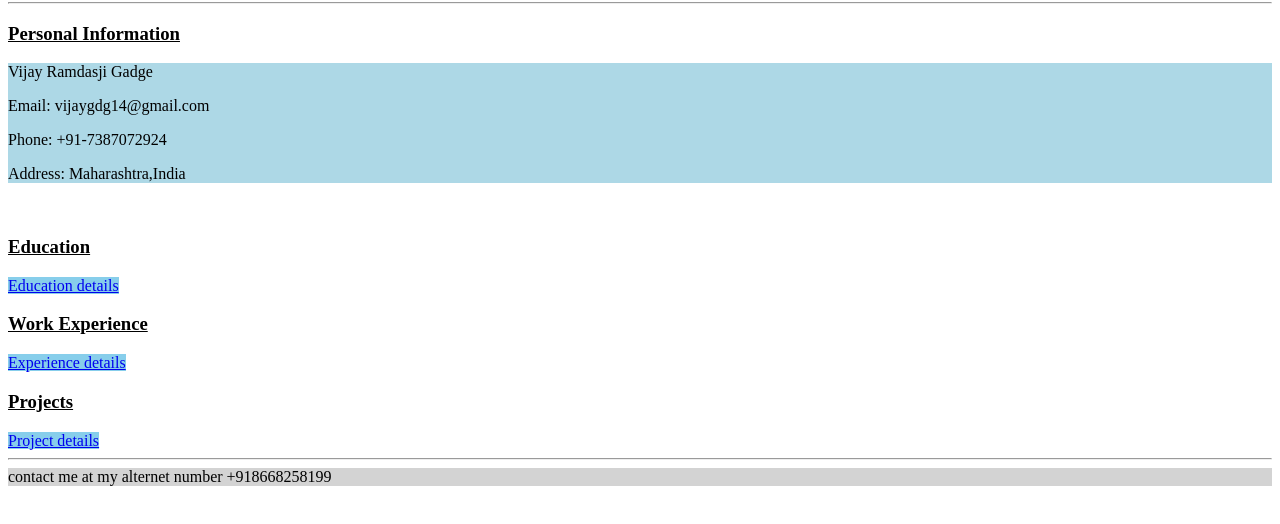
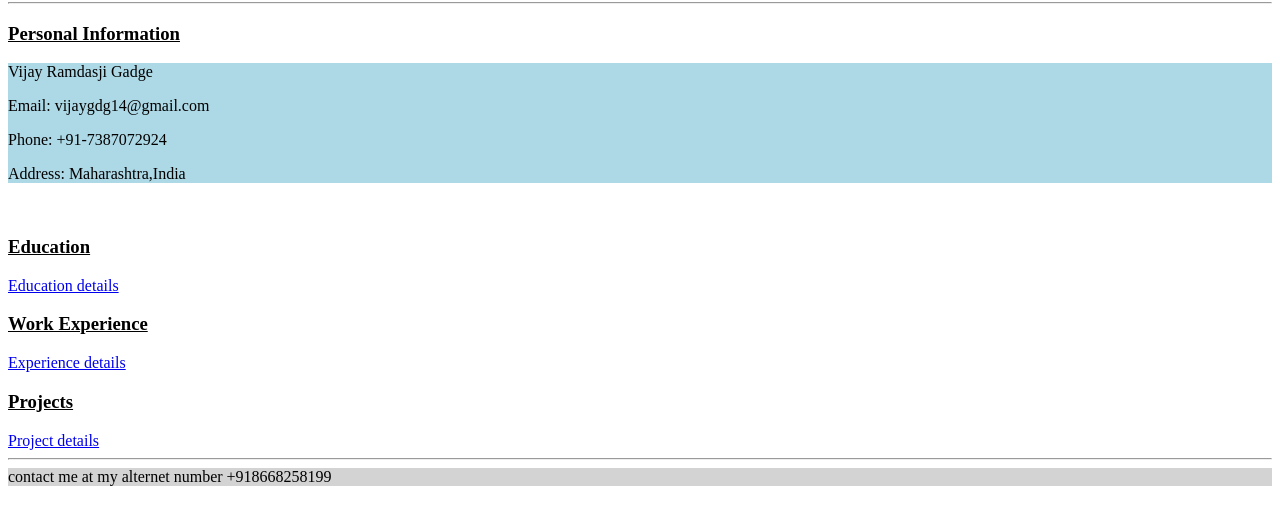
Before and after one commit to VijayGadge09/Resume, a plain HTML site: page index.html in a window 1280 px wide. Shown: the part 78-602 px from the top of the page. Drawn offline with Linux system fonts and the light colour scheme.

Commit message:
Update index.html

```diff
--- a/index.html
+++ b/index.html
@@ -24,7 +24,7 @@
       <section>
     <h3> <u>Education</u> </h3>
       </section>
-      <span style="background-color:skyblue">
+      <span>
     <a href="./education.html"target="_main">Education details</a>
         </span>
 
@@ -33,7 +33,7 @@
       <section>
     <h3> <u>Work Experience</u> </h3>
       </section>
-     <span style="background-color:skyblue">
+     <span>
     <a href="./experience.html"target="_main">Experience details</a>
        </span>
 
@@ -42,7 +42,7 @@
       <section>
      <h3> <u>Projects</u> </h3>
       </section>
-     <span style="background-color:skyblue">
+     <span>
     <a href="./project.html"target="_main">Project details</a>
       </span>
 
```
